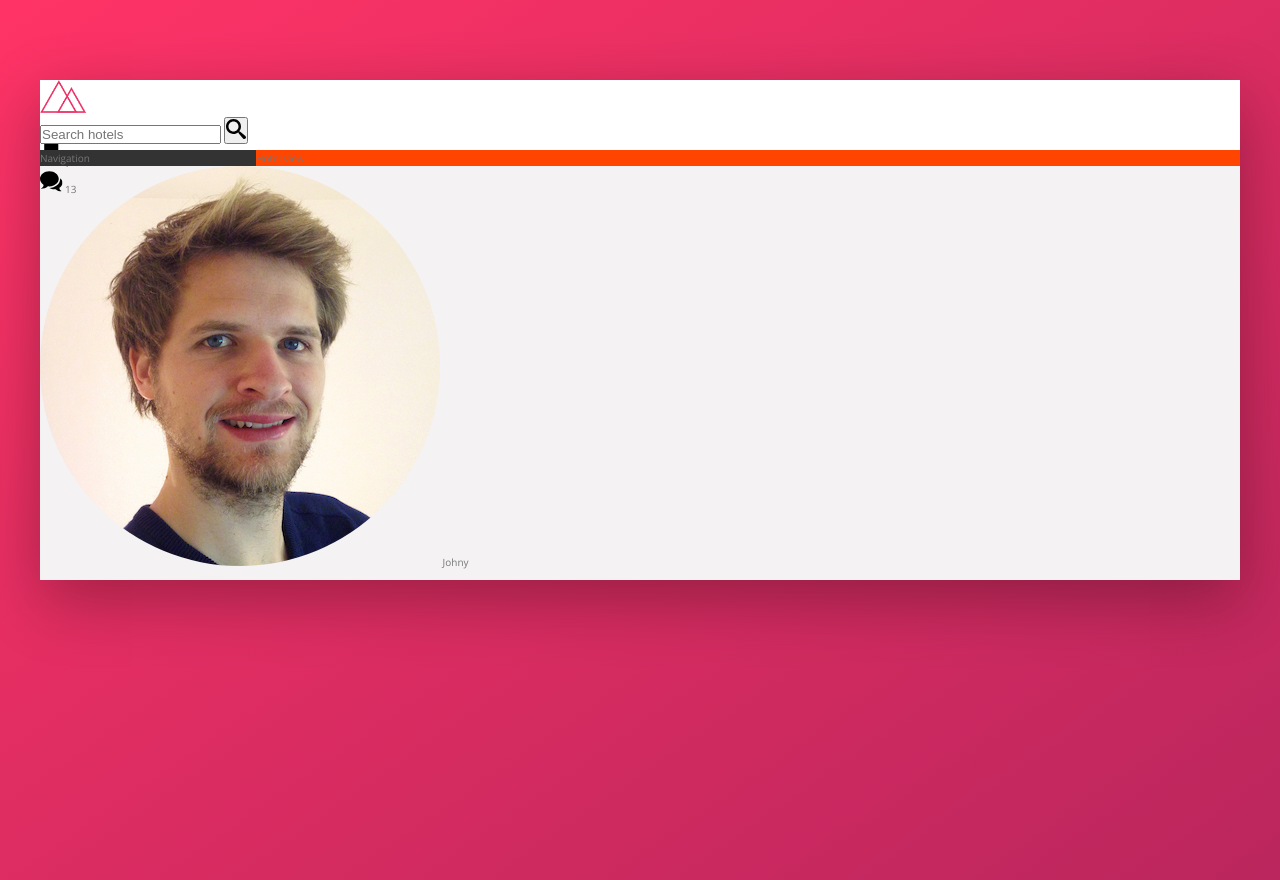
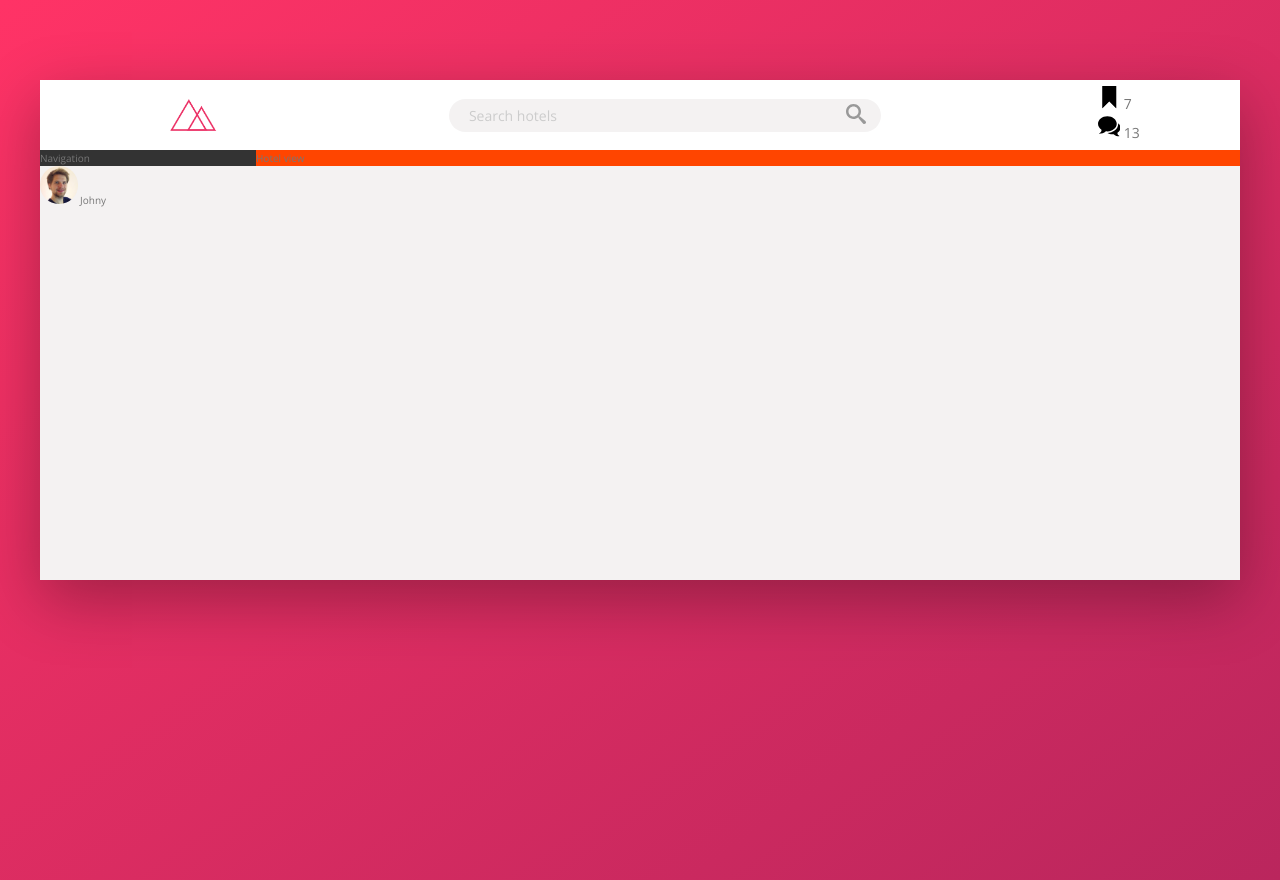
Before and after one commit to fatema-khalaf/Trillo, a website: page index.html in a window 1280 px wide. Drawn offline with nearby package versions, Linux system fonts and the light colour scheme.

Commit message:
Video-76 search form

```diff
--- a/sass/_component.scss
+++ b/sass/_component.scss
@@ -2,18 +2,56 @@
 //LOGO
 .logo {
   height: 3.25rem;
+  margin-left: 3rem;
 }
 
 //////////////////////////////////////
 // SEARCH
 .search {
+  flex: 0 0 40%;
+  display: flex;
+  align-items: center;
+  justify-content: center;
+
   &__input {
+    font-family: inherit;
+    font-size: inherit;
+    color: inherit;
+    background-color: var(--color-grey-light-2);
+    border: none;
+    padding: 0.7rem 2rem;
+    border-radius: 100px; // any high number
+    width: 90%;
+    margin-right: -3.5rem; // to make the button on the top of the input
+    &:focus {
+      width: 100%;
+      outline: none;
+      background-color: var(--color-grey-light-3);
+      transition: all 0.2s;
+    }
+    &::-webkit-input-placeholder {
+      font-weight: 100;
+      color: var(--color-grey-light-4);
+    }
+  }
+  &__input:focus + &__button {
+    background-color: var(--color-grey-light-3);
   }
   &__button {
+    border: none;
+    background-color: var(--color-grey-light-2);
+    &:focus {
+      outline: none;
+      background-color: var(--color-grey-light-3);
+    }
+    &:active {
+      transform: translateY(2px);
+    }
   }
   &__icon {
     height: 2rem;
     width: 2rem;
+    fill: var(--color-grey-dark-3); // color svg icon
   }
 }
 //////////////////////////////////////
@@ -30,7 +68,7 @@
   &__user {
   }
   &__user-photo {
-    height: 3.75;
+    height: 3.75rem;
     border-radius: 50%;
   }
   &__user-name {
--- a/sass/_layout.scss
+++ b/sass/_layout.scss
@@ -6,9 +6,13 @@
   min-height: 50rem;
 }
 .header {
+  font-size: 1.4rem;
   height: 7rem;
   background-color: #fff;
   border-bottom: var(--color-grey-light-2);
+  display: flex;
+  justify-content: space-around;
+  align-items: center;
 }
 .content {
   display: flex;
```
Also changed, not shown: css/style.css.
